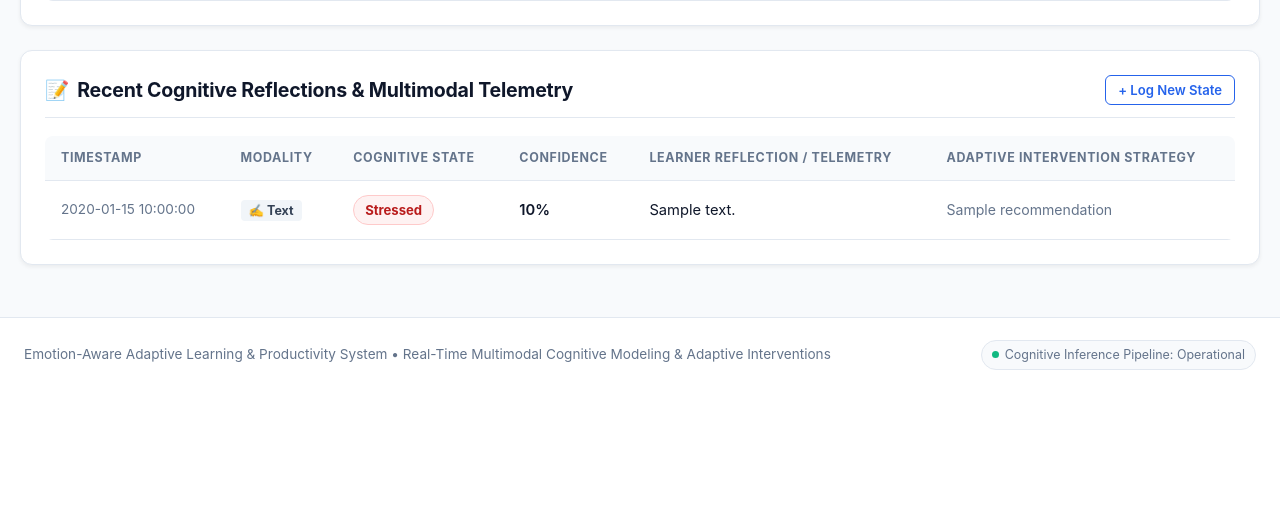
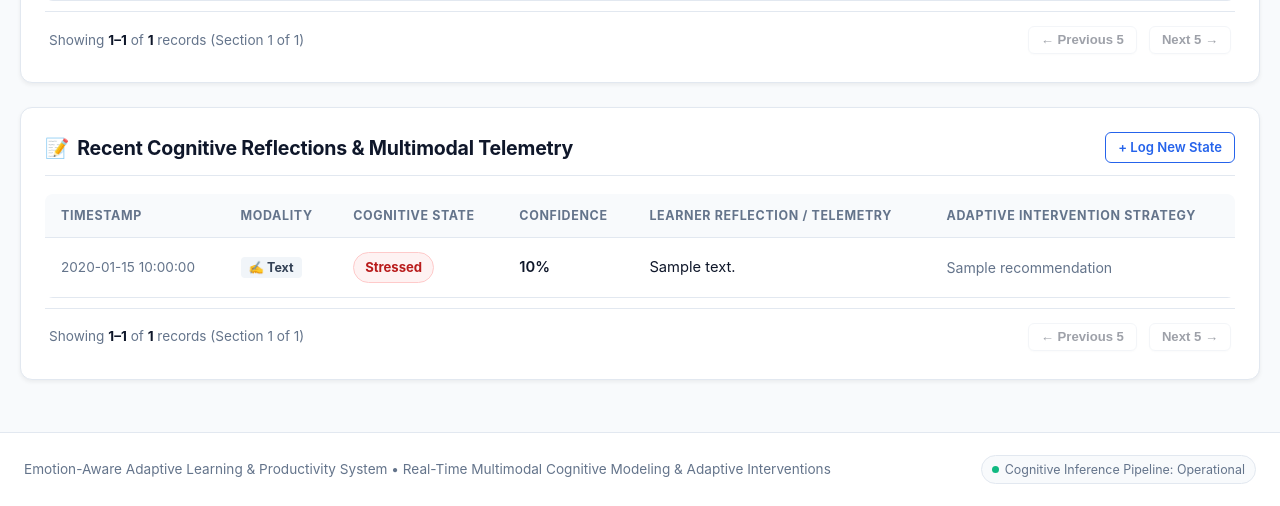
Before and after one commit to Shabrin-22/Emotion-Aware-Adaptive-Learning-System, a Flask app: template templates/dashboard.html in a window 1280 px wide. Shown: the part 1200-1706 px from the top of the page. Before the commit the page ends 1570 px from the top, so only its background shows below. Run offline with Flask 3, Linux system fonts and the light colour scheme; the template is opened without the code that fills it: most values are stand-ins (such as "Sample title", 1, 10 or a date in 2020).

Commit message:
fix: ui: section view for history and sessions
in dashboard

```diff
--- a/app.py
+++ b/app.py
@@ -426,7 +426,7 @@ def dashboard():
             """
             SELECT * FROM activities
             WHERE user_id = ?
-            ORDER BY id DESC LIMIT 15
+            ORDER BY id DESC LIMIT 50
             """,
             (user_id,)
         ).fetchall()
@@ -470,7 +470,7 @@ def dashboard():
             """
             SELECT * FROM study_sessions
             WHERE user_id = ?
-            ORDER BY id DESC LIMIT 10
+            ORDER BY id DESC LIMIT 40
             """,
             (user_id,)
         ).fetchall()
--- a/static/style.css
+++ b/static/style.css
@@ -568,6 +568,80 @@ td {
 
 tr:hover td {
   background: #f8fafc;
+}
+
+/* Table Sectioning & Pagination Controls */
+.table-section-footer {
+  display: flex;
+  justify-content: space-between;
+  align-items: center;
+  padding: 14px 4px 4px 4px;
+  margin-top: 10px;
+  border-top: 1px solid var(--border);
+  flex-wrap: wrap;
+  gap: 12px;
+}
+
+.pagination-info {
+  font-size: 0.85rem;
+  color: var(--text-muted);
+}
+
+.pagination-info b {
+  color: var(--text-main);
+}
+
+.pagination-nav {
+  display: flex;
+  align-items: center;
+  gap: 6px;
+}
+
+.pagination-pages {
+  display: flex;
+  align-items: center;
+  gap: 4px;
+}
+
+.btn-page-number {
+  min-width: 30px;
+  height: 30px;
+  padding: 2px 8px;
+  border-radius: 6px;
+  border: 1px solid var(--border);
+  background: white;
+  font-size: 0.82rem;
+  font-weight: 700;
+  color: var(--text-main);
+  cursor: pointer;
+  transition: all 0.15s ease;
+  display: inline-flex;
+  align-items: center;
+  justify-content: center;
+}
+
+.btn-page-number:hover {
+  border-color: var(--accent);
+  color: var(--accent);
+  background: var(--accent-light);
+}
+
+.btn-page-number.active {
+  background: var(--accent);
+  color: white;
+  border-color: var(--accent);
+  box-shadow: 0 2px 4px rgba(37, 99, 235, 0.25);
+}
+
+.pagination-btn {
+  padding: 5px 12px !important;
+  font-size: 0.82rem !important;
+}
+
+.pagination-btn:disabled {
+  opacity: 0.4;
+  cursor: not-allowed;
+  pointer-events: none;
 }
 
 /* ==========================================================================
--- a/templates/dashboard.html
+++ b/templates/dashboard.html
@@ -214,9 +214,9 @@
           <th>Completed At</th>
         </tr>
       </thead>
-      <tbody>
+      <tbody id="sessions-tbody">
         {% for s in study_sessions %}
-        <tr>
+        <tr class="sessions-row">
           <td style="font-weight: 700; color: var(--text-muted);">#{{ s.id }}</td>
           <td style="font-weight: 600;">{{ s.topic }}</td>
           <td style="color: var(--accent); font-weight: 700;">{{ s.duration_seconds | format_duration }}</td>
@@ -235,6 +235,22 @@
         {% endfor %}
       </tbody>
     </table>
+  </div>
+
+  <!-- Sections / Pagination for Study Sessions (5 items per section) -->
+  <div class="table-section-footer" id="sessions-pagination">
+    <div class="pagination-info" id="sessions-page-info">
+      Showing 1–5 of {{ study_sessions|length }} records
+    </div>
+    <div class="pagination-nav">
+      <button type="button" class="btn btn-secondary btn-sm pagination-btn" id="sessions-prev-btn" onclick="changeTablePage('sessions', -1)">
+        ← Previous 5
+      </button>
+      <div class="pagination-pages" id="sessions-page-numbers"></div>
+      <button type="button" class="btn btn-secondary btn-sm pagination-btn" id="sessions-next-btn" onclick="changeTablePage('sessions', 1)">
+        Next 5 →
+      </button>
+    </div>
   </div>
   {% else %}
   <div style="text-align: center; padding: 36px 20px; color: var(--text-muted);">
@@ -268,9 +284,9 @@
           <th>Adaptive Intervention Strategy</th>
         </tr>
       </thead>
-      <tbody>
+      <tbody id="activities-tbody">
         {% for a in activities %}
-        <tr>
+        <tr class="activities-row">
           <td style="white-space: nowrap; color: var(--text-muted); font-size: 0.85rem;">{{ a.created_at }}</td>
           <td>
             {% if a.modality == 'webcam' %}
@@ -299,6 +315,22 @@
         {% endfor %}
       </tbody>
     </table>
+  </div>
+
+  <!-- Sections / Pagination for Activities (5 items per section) -->
+  <div class="table-section-footer" id="activities-pagination">
+    <div class="pagination-info" id="activities-page-info">
+      Showing 1–5 of {{ activities|length }} records
+    </div>
+    <div class="pagination-nav">
+      <button type="button" class="btn btn-secondary btn-sm pagination-btn" id="activities-prev-btn" onclick="changeTablePage('activities', -1)">
+        ← Previous 5
+      </button>
+      <div class="pagination-pages" id="activities-page-numbers"></div>
+      <button type="button" class="btn btn-secondary btn-sm pagination-btn" id="activities-next-btn" onclick="changeTablePage('activities', 1)">
+        Next 5 →
+      </button>
+    </div>
   </div>
   {% else %}
   <p style="color: var(--text-muted); text-align: center; padding: 30px;">
@@ -430,9 +462,75 @@
     }
   }
 
+  // Table Sectioning & Pagination Logic (5 items per section)
+  const PAGE_SIZE = 5;
+  const tablePages = {
+    sessions: 1,
+    activities: 1
+  };
+
+  function initTablePagination(prefix) {
+    const rows = document.querySelectorAll(`.${prefix}-row`);
+    const totalRows = rows.length;
+    if (totalRows === 0) return;
+
+    const totalPages = Math.ceil(totalRows / PAGE_SIZE);
+    renderTablePage(prefix, 1, totalRows, totalPages);
+  }
+
+  function renderTablePage(prefix, page, totalRows, totalPages) {
+    tablePages[prefix] = page;
+    const rows = document.querySelectorAll(`.${prefix}-row`);
+    const startIdx = (page - 1) * PAGE_SIZE;
+    const endIdx = Math.min(startIdx + PAGE_SIZE, totalRows);
+
+    rows.forEach((row, idx) => {
+      if (idx >= startIdx && idx < endIdx) {
+        row.style.display = '';
+      } else {
+        row.style.display = 'none';
+      }
+    });
+
+    const infoEl = document.getElementById(`${prefix}-page-info`);
+    if (infoEl) {
+      infoEl.innerHTML = `Showing <b>${startIdx + 1}–${endIdx}</b> of <b>${totalRows}</b> records (Section ${page} of ${totalPages})`;
+    }
+
+    const prevBtn = document.getElementById(`${prefix}-prev-btn`);
+    const nextBtn = document.getElementById(`${prefix}-next-btn`);
+    if (prevBtn) prevBtn.disabled = (page <= 1);
+    if (nextBtn) nextBtn.disabled = (page >= totalPages);
+
+    const numbersEl = document.getElementById(`${prefix}-page-numbers`);
+    if (numbersEl) {
+      numbersEl.innerHTML = '';
+      if (totalPages > 1) {
+        for (let p = 1; p <= totalPages; p++) {
+          const btn = document.createElement('button');
+          btn.type = 'button';
+          btn.className = `btn-page-number ${p === page ? 'active' : ''}`;
+          btn.textContent = p;
+          btn.onclick = () => renderTablePage(prefix, p, totalRows, totalPages);
+          numbersEl.appendChild(btn);
+        }
+      }
+    }
+  }
+
+  function changeTablePage(prefix, delta) {
+    const rows = document.querySelectorAll(`.${prefix}-row`);
+    const totalRows = rows.length;
+    const totalPages = Math.ceil(totalRows / PAGE_SIZE);
+    const newPage = Math.max(1, Math.min(totalPages, (tablePages[prefix] || 1) + delta));
+    renderTablePage(prefix, newPage, totalRows, totalPages);
+  }
+
   // Initial render
   document.addEventListener('DOMContentLoaded', () => {
     renderDonutChart();
+    initTablePagination('sessions');
+    initTablePagination('activities');
   });
 </script>
 {% endblock %}
```
